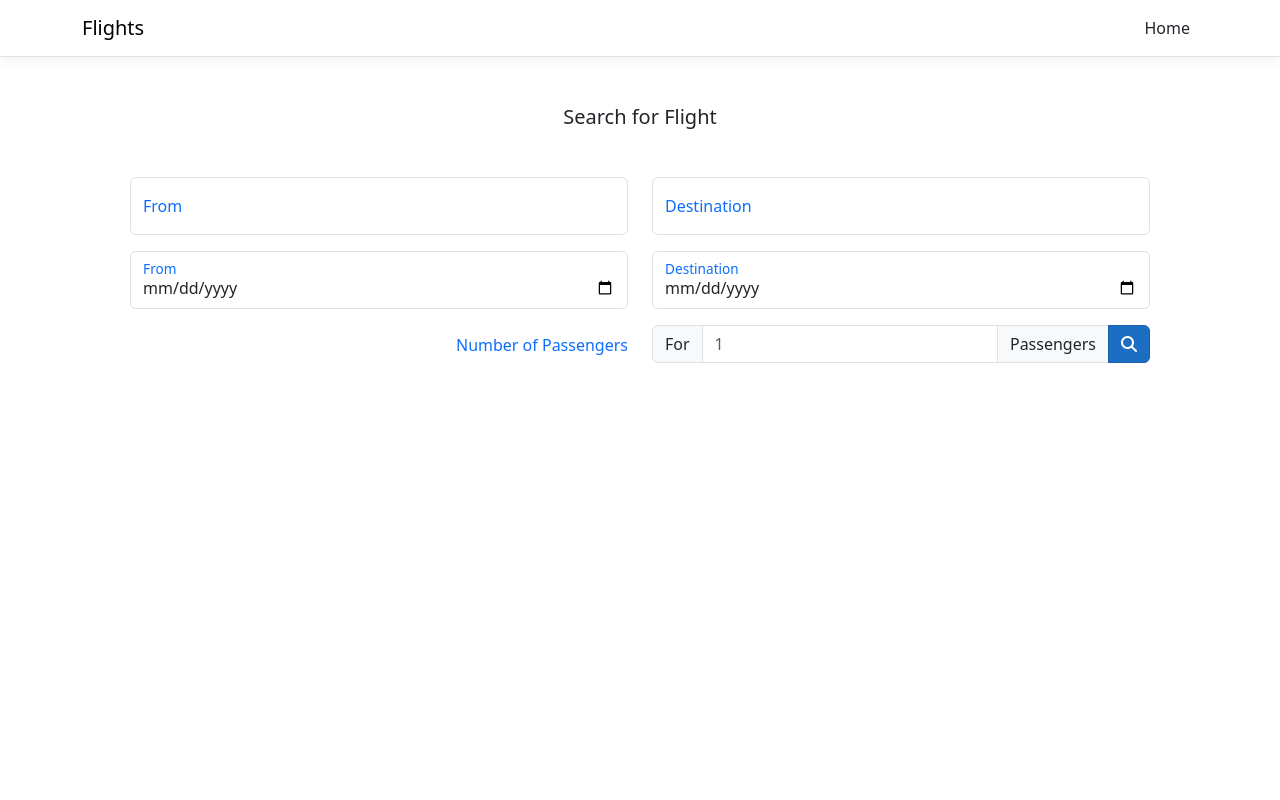
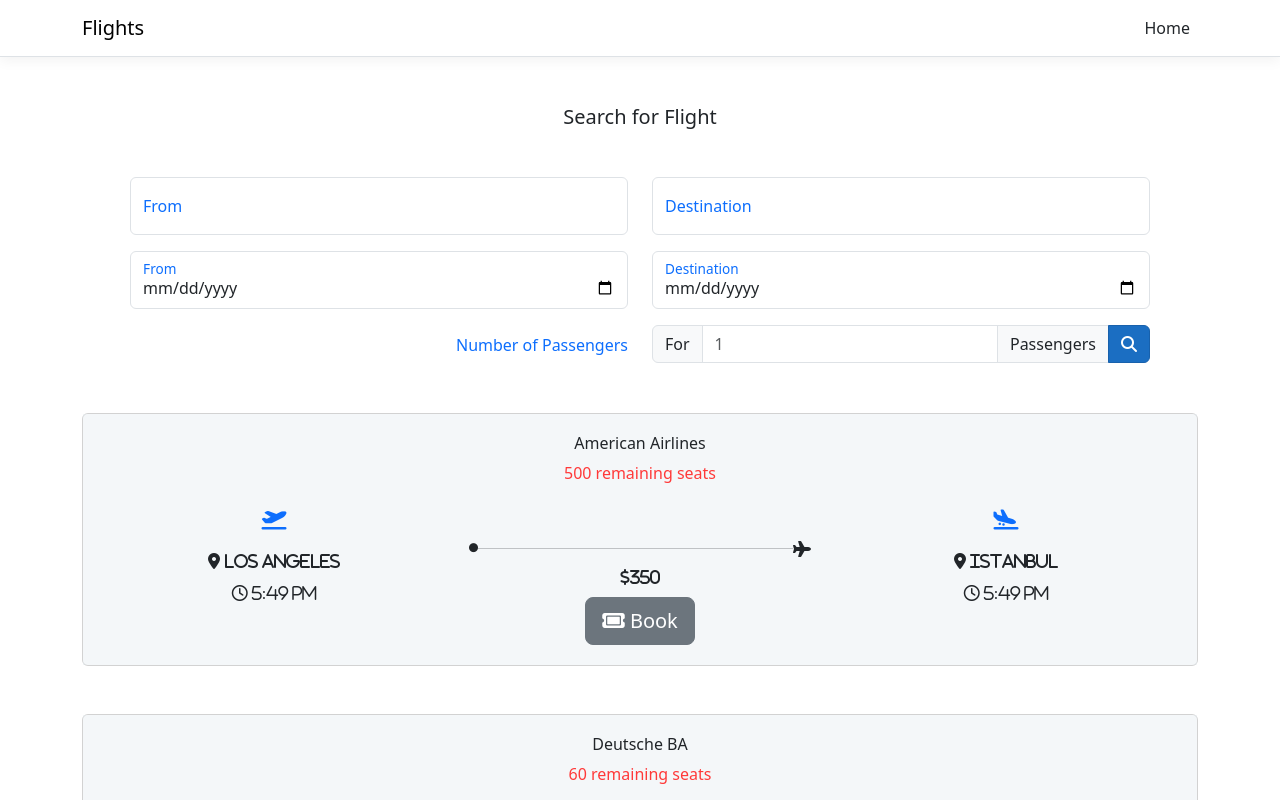
Before and after one commit to aNNiPAk/Flights, an Angular app in the folder Flights/ClientApp/: page / in a window 1280 px wide. Shown: the top 800 px of the page. Built offline with nearby package versions, Linux system fonts and the light colour scheme.

Commit message:
feat: create a style for the search result

```diff
--- a/Flights/ClientApp/src/app/search-flights/search-flights.component.html
+++ b/Flights/ClientApp/src/app/search-flights/search-flights.component.html
@@ -32,9 +32,7 @@
 
     <div class="row">
         <div class="col text-end">
-      <label for="" class="form-label text-primary mt-2"
-      >Number of Passengers</label
-      >
+            <label for="" class="form-label text-primary mt-2">Number of Passengers</label>
         </div>
         <div class="col">
             <div class="input-group">
@@ -48,3 +46,65 @@
         </div>
     </div>
 </div>
+
+<div *ngFor="let flight of searchResult">
+    <div class="card text-dark text-center mt-5">
+        <div class="card-body" style="padding: 20px; background-color: #e5ecf26e">
+            <h6 class="card-title">{{ flight.airline }}</h6>
+            <div class="card-title" style="color: #ff3939">
+                {{ flight.remainingNumberOfSeats }} remaining seats
+            </div>
+            <div class="d-grid text-center g-2">
+                <div class="row">
+                    <div class="col">
+                        <div class="col m-3">
+                            <i class="text-primary fas fa-plane-departure"
+                               style="font-size: 20px"></i>
+                        </div>
+                        <div class="col">
+                            <i class="fa-solid fa-location-dot">
+                                {{ flight.departure.place }}
+                            </i>
+                        </div>
+                        <div class="col m-2">
+                            <i class="fa-regular fa-clock">
+                                {{ flight.departure.time | date : "shortTime" }}
+                            </i>
+                        </div>
+                    </div>
+                    <div class="col">
+                        <div style="display: flex">
+                            <i class="fa-solid fa-circle"
+                               style="margin-top: 50px; font-size: 9px"></i>
+                            <hr style="display: block; width: 100%; margin-top: 55px" />
+                            <i class="fas fa-plane" style="margin-top: 48px"></i>
+                        </div>
+
+                        <i class="fas fa-usd">{{ flight.price }}</i>
+                        <br />
+                        <a class="btn btn-secondary btn-lg mt-2">
+                            <i class="fas fa-ticket"></i>
+                            Book
+                        </a>
+                    </div>
+                    <div class="col">
+                        <div class="col m-3">
+                            <i class="text-primary fas fa-plane-arrival"
+                               style="font-size: 20px"></i>
+                        </div>
+                        <div class="col">
+                            <i class="fa-solid fa-location-dot">
+                                {{ flight.arrival.place }}
+                            </i>
+                        </div>
+                        <div class="col m-2">
+                            <i class="fa-regular fa-clock">
+                                {{ flight.arrival.time | date : "shortTime" }}
+                            </i>
+                        </div>
+                    </div>
+                </div>
+            </div>
+        </div>
+    </div>
+</div>
```
Lines whose indentation alone changed are shown as unchanged.
